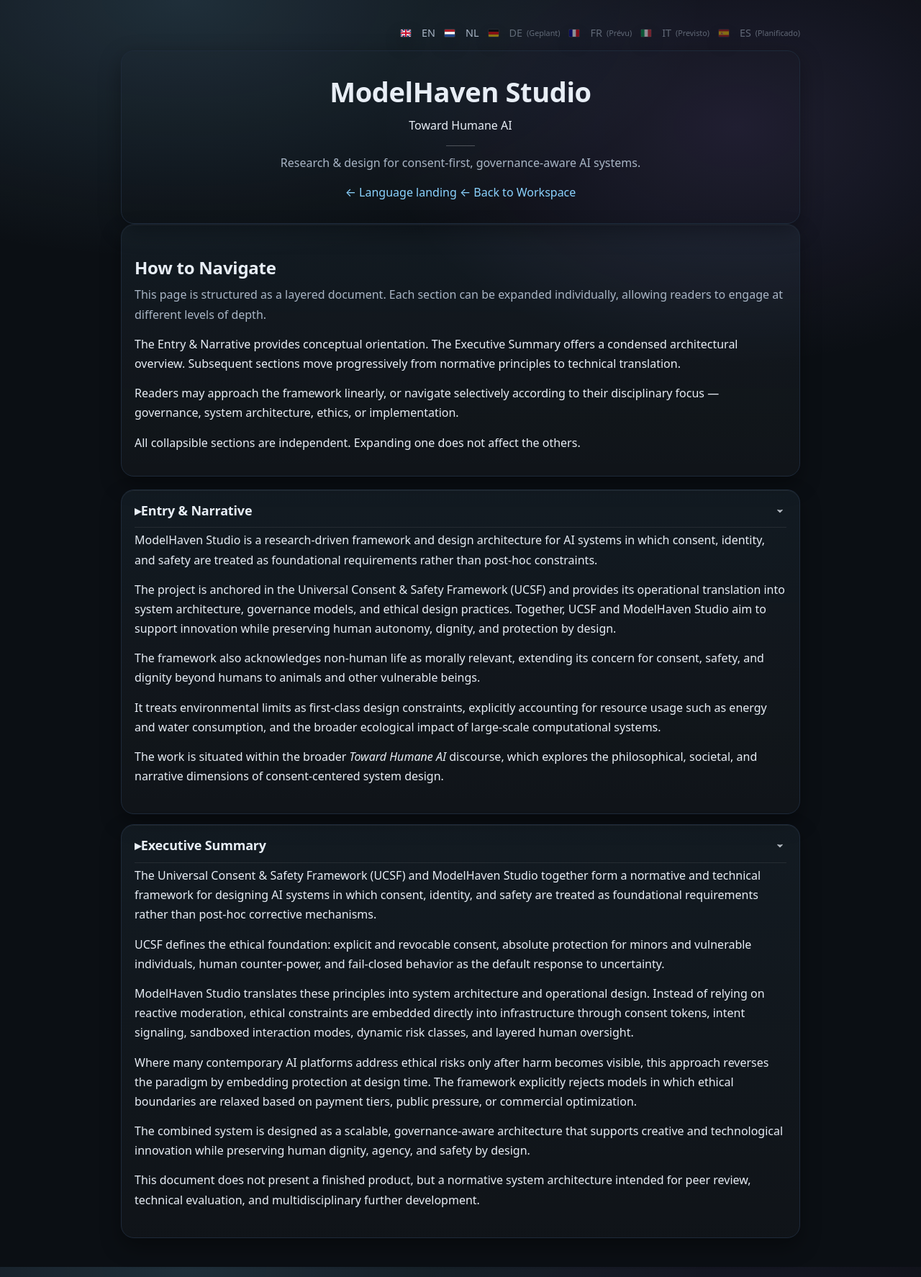
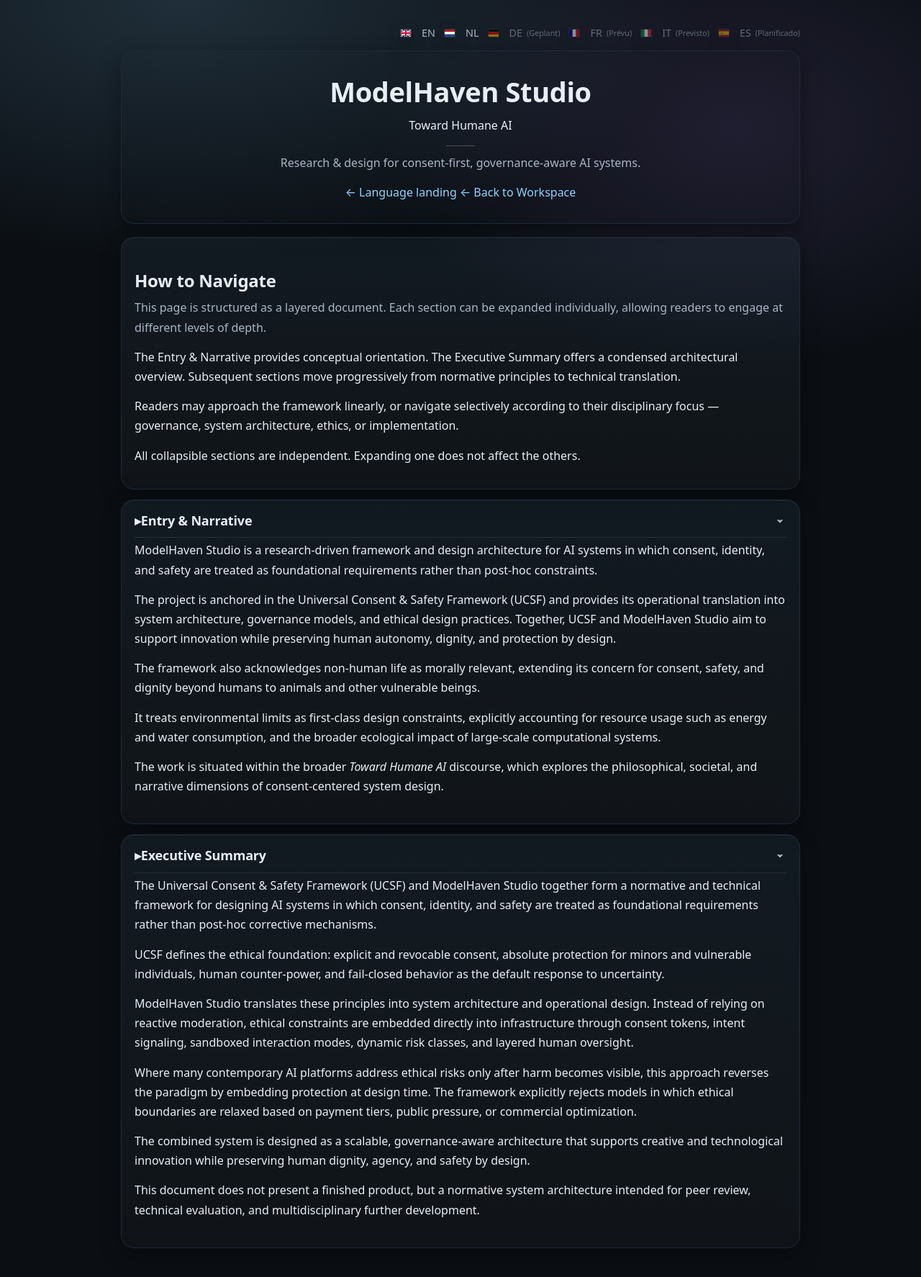
Before and after one commit to MartijnBruzzese/ModelHaven-Studio, a Jekyll site: the page built from index_en.html, in a window 1280 px wide. Shown: the whole page at 72% size. Built offline with Jekyll 4.4.1, drawn with Linux system fonts in a browser that asks for light colours.

Commit message:
Update index_en.html

```diff
--- a/index_en.html
+++ b/index_en.html
@@ -46,11 +46,12 @@
   <div class="cta" style="margin-top:14px;">
     <a class="btn outline" href="index.html">← Language landing</a>
     <a class="btn outline" href="https://martijnbruzzese.github.io/Workspace/">← Back to Workspace</a>
-
   </div>
-
 </header>
 
+<div class="grid">
+
+  <!-- How to Navigate -->
   <section class="card" style="grid-column:1/-1;">
     <h2>How to Navigate</h2>
 
@@ -78,11 +79,8 @@
     </p>
   </section>
 
-
-<div class="grid">
-
-  <!-- Entry & Narrative — Hospitality-style Collapsible Card -->
-  <section class="card collapsible is-collapsible" style="grid-column:1/-1;">
+  <!-- Entry & Narrative -->
+  <section class="card collapsible" style="grid-column:1/-1;">
     <h3 class="collapse-toggle">Entry &amp; Narrative</h3>
 
     <div class="collapse-content">
@@ -121,6 +119,7 @@
     </div>
   </section>
 
+  <!-- Executive Summary -->
   <section class="card collapsible" style="grid-column:1/-1;">
     <h3 class="collapse-toggle">Executive Summary</h3>
 
@@ -171,6 +170,4 @@
     </div>
   </section>
 
-
-
 </div>
```
Lines whose indentation alone changed are shown as unchanged.
